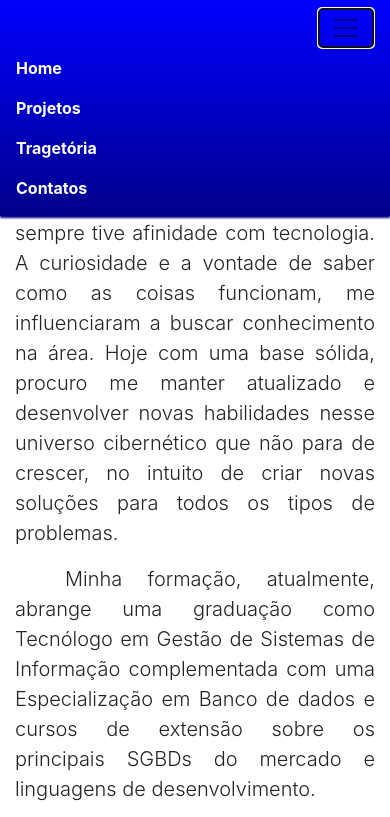
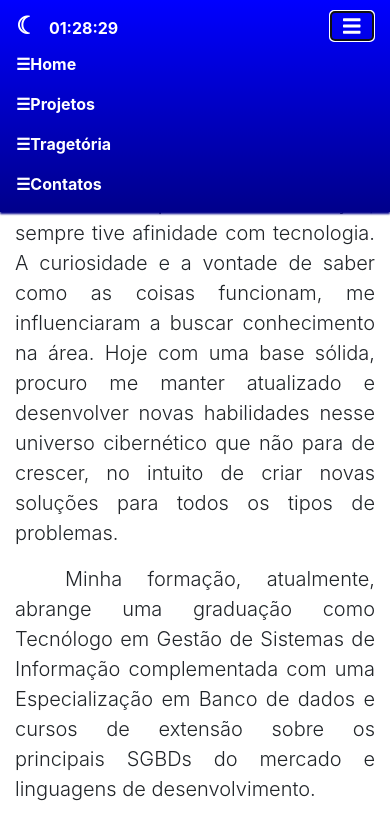
Before and after one commit to rlimax/rlimax.github.io, a plain HTML site: page index.html in a window 390 px wide. Both pictures are taken after a click on the button "Toggle navigation". Shown: the top 817 px of the page. Drawn offline with nearby package versions, Linux system fonts and the light colour scheme.

Commit message:
Personalização hora.

```diff
--- a/css/style.css
+++ b/css/style.css
@@ -44,7 +44,7 @@
 	 background-color: darkblue;
  }
  .cblue{
-	 background-color: rgba(135,206,235,.3);
+	 background-color: rgb(105, 105, 247);/*rgba(135,206,235,.3);*/
  }
  .dblue{
 	 background-image: linear-gradient(blue, darkblue);
@@ -52,3 +52,6 @@
  .sombra{
 	 box-shadow: 0px 2px 2px darkblue;
  }
+ .tim{
+	 font-size: 18pt;
+ }
--- a/index.html
+++ b/index.html
@@ -11,37 +11,41 @@
     <script src="https://cdnjs.cloudflare.com/ajax/libs/font-awesome/5.13.0/js/all.min.js"></script>
     <link rel="stylesheet" href="https://cdnjs.cloudflare.com/ajax/libs/font-awesome/5.13.0/css/all.min.css" />
     <link rel="stylesheet" href="css/style.css" />
+    <script src="js/function.js"></script>
 </head>
 
-<body>
+<body onload="setInterval(function(){atual()},999)">
+
     <!-- Menu de Navegação -->
     <nav class="navbar navbar-expand-lg navbar-light sombra dblue font-weight-bold fixed-top">
         <div class="container">
+			<div id="hora" class="text-white font-weight-bold">
+			</div>
             <a class="navbar-brand" href="#"></a>
             <button class="navbar-toggler" type="button" data-toggle="collapse" data-target="#navbarResponsive" aria-controls="navbarResponsive"
-			aria-expanded="false" aria-label="Toggle navigation"><span class="navbar-toggler-icon"></span></button>
+			aria-expanded="false" aria-label="Toggle navigation"><i class="fas fa-bars text-white"></i></button>
             <div class="collapse navbar-collapse" id="navbarResponsive">
                 <ul class="navbar-nav ml-auto">
                     <li class="nav-item">
-                        <a class="nav-link text-white" href="#">Home</a>
+                        <a class="nav-link text-white" href="#">&#9776;Home</a>
                     </li>
                     <li class="nav-item">
-                        <a class="nav-link text-white" href="#projetos">Projetos</a>
+                        <a class="nav-link text-white" href="#projetos">&#9776;Projetos</a>
                     </li>
                     <li class="nav-item">
-                        <a class="nav-link text-white" href="#tragetoria">Tragetória</a>
+                        <a class="nav-link text-white" href="#tragetoria">&#9776;Tragetória</a>
                     </li>
-
                     <li class="nav-item">
-                        <a class="nav-link text-white" href="#contatos">Contatos</a>
+                        <a class="nav-link text-white" href="#contatos">&#9776;Contatos</a>
                     </li>
                 </ul>
             </div>
         </div>
     </nav>
+
     <div class="container">
         <div class="pricing-header px-3 py-3 pt-md-5 pb-md-4 mx-auto text-center">
-            <h2 class="text-center mt-5 cblue py-3">Um pouco sobre</h2>
+            <h2 class="text-center mt-5 text-white cblue py-3">Um pouco sobre</h2>
         </div>
         <div class="row featurette">
             <div class="col-md-8">
@@ -68,7 +72,7 @@
 
         <a id="projetos"></a>
         <div class="pricing-header px-3 py-3 pt-md-5 pb-md-4 mx-auto text-center">
-            <h2 class="text-center cblue py-3">Projetos</h2>
+            <h2 class="text-center text-white cblue py-3">Projetos</h2>
         </div>
         <div class="card-deck mb-3 ">
             <div class="card mb-4 box-shadow">
@@ -121,7 +125,7 @@
         <div class="pricing-header px-3 py-3 pt-md-5 pb-md-4 mx-auto text-center">
             <!-- <h1 class="display-4"></h1> -->
 
-            <h2 class="text-center py-3  cblue">Tragetória</h2>
+            <h2 class="text-center py-3 text-white cblue">Tragetória</h2>
         </div>
         <div class="container py-2 mt-4 mb-4">
             <!--/row-->
@@ -221,7 +225,7 @@
         <a id="contatos"></a>
         <div class="pricing-header px-3 py-3 pt-md-5 pb-md-4 mx-auto text-center">
 
-            <h2 class="text-center cblue mb-5 py-3">Contatos</h2>
+            <h2 class="text-center text-white cblue mb-5 py-3">Contatos</h2>
             <p class="text-center">
                 <a target="_blank" href="https://github.com/rlimax/">
                     <button class="btn btn-outline-dark"><i class="fab fa-github-alt"></i> GitHub</button>
--- /dev/null
+++ b/js/function.js
@@ -0,0 +1,22 @@
+function atual(){
+	let data = new Date();
+	let msg = "";
+	hora = data.getHours();
+	min = data.getMinutes();
+	seg = data.getSeconds();
+	if(hora>=18 || hora<6){
+		msg = "&#9790;&nbsp;&nbsp;"; //lua
+	}else{
+		msg = "&#9728;&nbsp;&nbsp;"; //sol
+	}
+	if(hora<=9){
+		hora = "0"+hora;
+	}
+	if(min<=9){
+		min = "0"+min;
+	}
+	if(seg<=9){
+		seg = "0"+seg;
+	}
+	document.getElementById('hora').innerHTML = "<span class=\"tim\">"+msg+"</span>"+hora+":"+min+":"+seg;
+}
```
